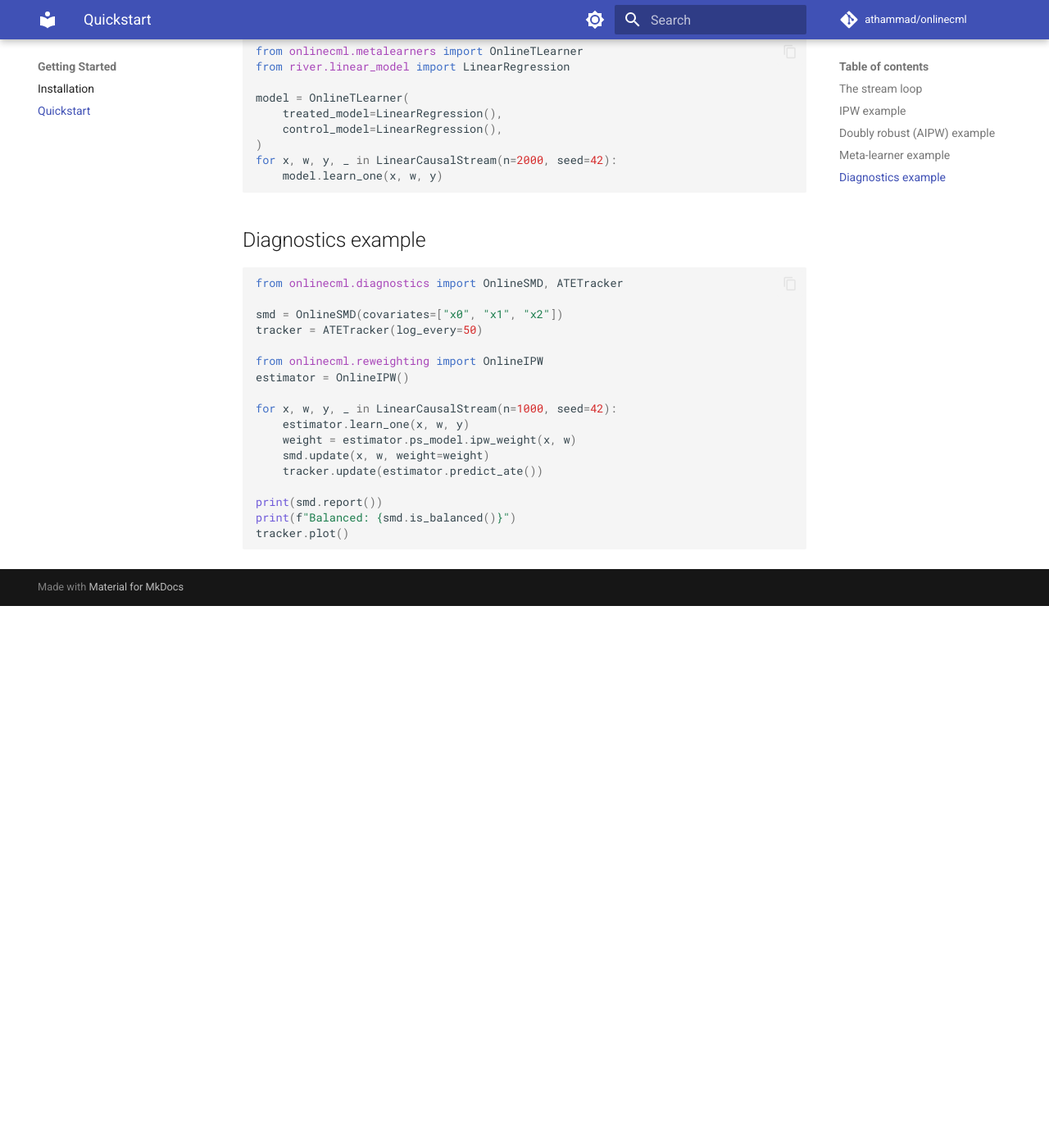
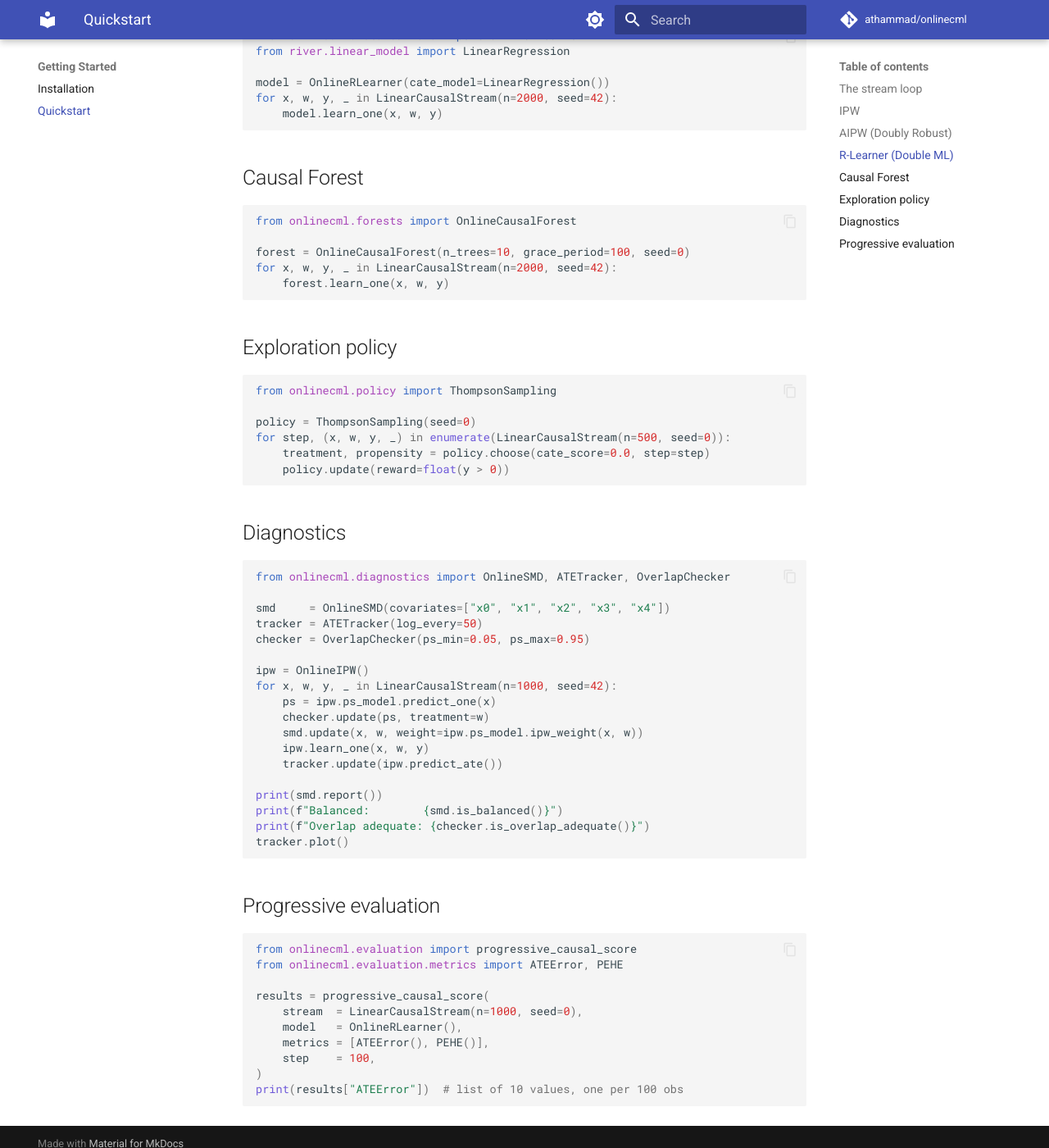
Before and after one commit to athammad/onlinecml, an MkDocs documentation site: the page built from docs/getting_started/quickstart.md, in a window 1280 px wide and 1400 px high, scrolled down 1112 px. Shown: the whole window at 82% size. Built offline with MkDocs 1.6.1 and Material for MkDocs 9.7.7, drawn with Linux system fonts in a browser that asks for light colours; comment, search, counter and statistics services are not loaded; before the commit the page ends 1851 px from its top, so only the background shows below that; some of the changed text lies outside the part shown.

````diff
--- a/docs/getting_started/quickstart.md
+++ b/docs/getting_started/quickstart.md
@@ -6,31 +6,30 @@ Every OnlineCML estimator follows the same pattern:
 
 ```python
 for x, treatment, outcome, true_cate in stream:
+    cate = estimator.predict_one(x)   # predict BEFORE learning
     estimator.learn_one(x, treatment, outcome)
-    cate = estimator.predict_one(x)
-    ate  = estimator.predict_ate()
-    ci   = estimator.predict_ci(alpha=0.05)
+
+ate = estimator.predict_ate()
+lo, hi = estimator.predict_ci(alpha=0.05)
 ```
 
-`x` is a plain Python dict. `treatment` is 0 or 1. `outcome` is a float.
+`x` is a plain Python `dict`. `treatment` is `0` or `1`. `outcome` is a `float`.
 
-## IPW example
+## IPW
 
 ```python
 from onlinecml.datasets import LinearCausalStream
 from onlinecml.reweighting import OnlineIPW
 
-stream = LinearCausalStream(n=2000, true_ate=3.0, seed=42)
 estimator = OnlineIPW()
-
-for x, w, y, _ in stream:
+for x, w, y, _ in LinearCausalStream(n=2000, true_ate=3.0, seed=42):
     estimator.learn_one(x, w, y)
 
 print(f"ATE:   {estimator.predict_ate():.3f}")
 print(f"95%CI: {estimator.predict_ci()}")
 ```
 
-## Doubly robust (AIPW) example
+## AIPW (Doubly Robust)
 
 ```python
 from onlinecml.reweighting import OnlineAIPW
@@ -39,42 +38,76 @@ estimator = OnlineAIPW()
 for x, w, y, _ in LinearCausalStream(n=2000, seed=42):
     estimator.learn_one(x, w, y)
 
-# AIPW can also predict individual CATE
-cate = estimator.predict_one({"x0": 0.5, "x1": -0.3, "x2": 0.1})
+# Individual CATE prediction
+cate = estimator.predict_one({"x0": 0.5, "x1": -0.3, "x2": 0.1, "x3": 0.0, "x4": -0.2})
 ```
 
-## Meta-learner example
+## R-Learner (Double ML)
 
 ```python
-from onlinecml.metalearners import OnlineTLearner
+from onlinecml.metalearners import OnlineRLearner
 from river.linear_model import LinearRegression
 
-model = OnlineTLearner(
-    treated_model=LinearRegression(),
-    control_model=LinearRegression(),
-)
+model = OnlineRLearner(cate_model=LinearRegression())
 for x, w, y, _ in LinearCausalStream(n=2000, seed=42):
     model.learn_one(x, w, y)
 ```
 
-## Diagnostics example
+## Causal Forest
 
 ```python
-from onlinecml.diagnostics import OnlineSMD, ATETracker
+from onlinecml.forests import OnlineCausalForest
 
-smd = OnlineSMD(covariates=["x0", "x1", "x2"])
+forest = OnlineCausalForest(n_trees=10, grace_period=100, seed=0)
+for x, w, y, _ in LinearCausalStream(n=2000, seed=42):
+    forest.learn_one(x, w, y)
+```
+
+## Exploration policy
+
+```python
+from onlinecml.policy import ThompsonSampling
+
+policy = ThompsonSampling(seed=0)
+for step, (x, w, y, _) in enumerate(LinearCausalStream(n=500, seed=0)):
+    treatment, propensity = policy.choose(cate_score=0.0, step=step)
+    policy.update(reward=float(y > 0))
+```
+
+## Diagnostics
+
+```python
+from onlinecml.diagnostics import OnlineSMD, ATETracker, OverlapChecker
+
+smd     = OnlineSMD(covariates=["x0", "x1", "x2", "x3", "x4"])
 tracker = ATETracker(log_every=50)
+checker = OverlapChecker(ps_min=0.05, ps_max=0.95)
 
-from onlinecml.reweighting import OnlineIPW
-estimator = OnlineIPW()
-
+ipw = OnlineIPW()
 for x, w, y, _ in LinearCausalStream(n=1000, seed=42):
-    estimator.learn_one(x, w, y)
-    weight = estimator.ps_model.ipw_weight(x, w)
-    smd.update(x, w, weight=weight)
-    tracker.update(estimator.predict_ate())
+    ps = ipw.ps_model.predict_one(x)
+    checker.update(ps, treatment=w)
+    smd.update(x, w, weight=ipw.ps_model.ipw_weight(x, w))
+    ipw.learn_one(x, w, y)
+    tracker.update(ipw.predict_ate())
 
 print(smd.report())
-print(f"Balanced: {smd.is_balanced()}")
+print(f"Balanced:        {smd.is_balanced()}")
+print(f"Overlap adequate: {checker.is_overlap_adequate()}")
 tracker.plot()
 ```
+
+## Progressive evaluation
+
+```python
+from onlinecml.evaluation import progressive_causal_score
+from onlinecml.evaluation.metrics import ATEError, PEHE
+
+results = progressive_causal_score(
+    stream  = LinearCausalStream(n=1000, seed=0),
+    model   = OnlineRLearner(),
+    metrics = [ATEError(), PEHE()],
+    step    = 100,
+)
+print(results["ATEError"])  # list of 10 values, one per 100 obs
+```
````
Also changed, not shown: docs/api_reference/diagnostics.md (+6 -4 lines), docs/api_reference/metalearners.md (+4 -4 lines), docs/api_reference/policy.md (+6 -2 lines), docs/getting_started/installation.md (+10 -3 lines), docs/index.md (+26 -10 lines).
